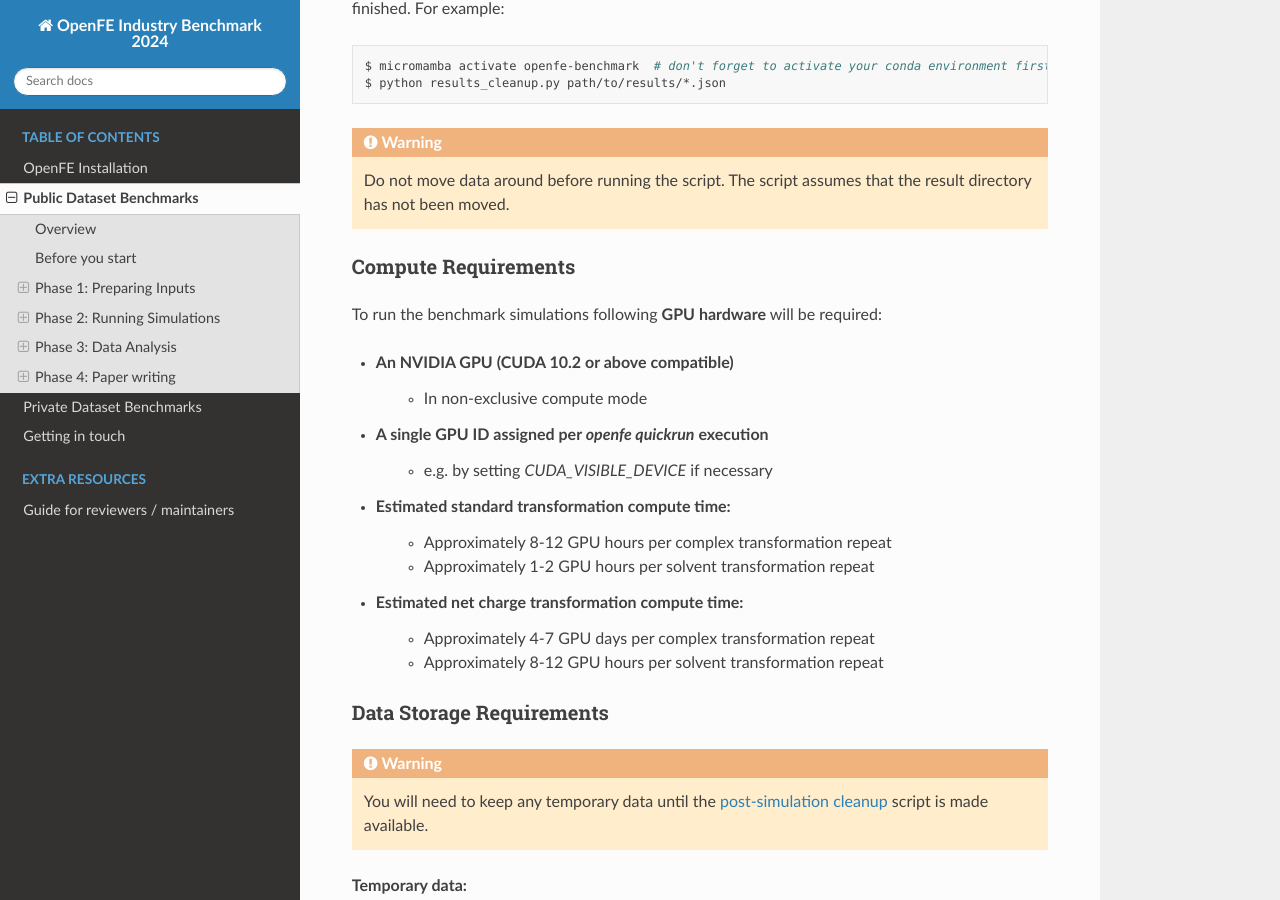
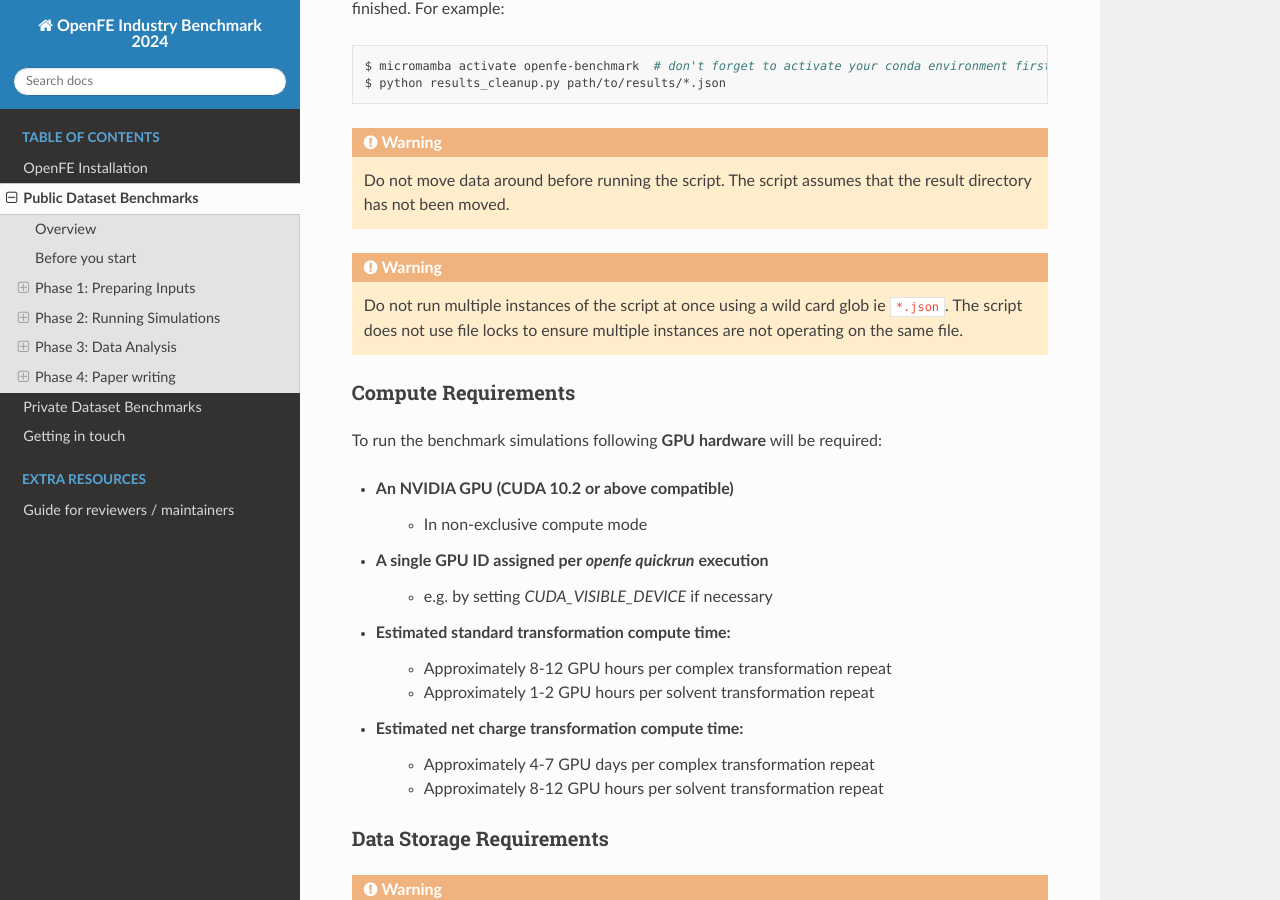
Before and after one commit to OpenFreeEnergy/IndustryBenchmarks2024, a Sphinx documentation site: the page built from docs/source/public/overview.rst, in a window 1280 px wide and 900 px high, scrolled down 5586 px. Built offline with Sphinx 7.4.7 and the Read the Docs theme 2.0.0, drawn with Linux system fonts in a browser that asks for light colours.

Commit message:
Add note about not runing more than one instance

```diff
--- a/docs/source/public/overview.rst
+++ b/docs/source/public/overview.rst
@@ -245,6 +245,11 @@
    Do not move data around before running the script.
    The script assumes that the result directory has not been moved.
 
+.. warning::
+   Do not run multiple instances of the script at once using a wild card glob ie ``*.json``.
+   The script does not use file locks to ensure multiple instances are not operating on the same file.
+
+
 Compute Requirements
 ====================
 
```
